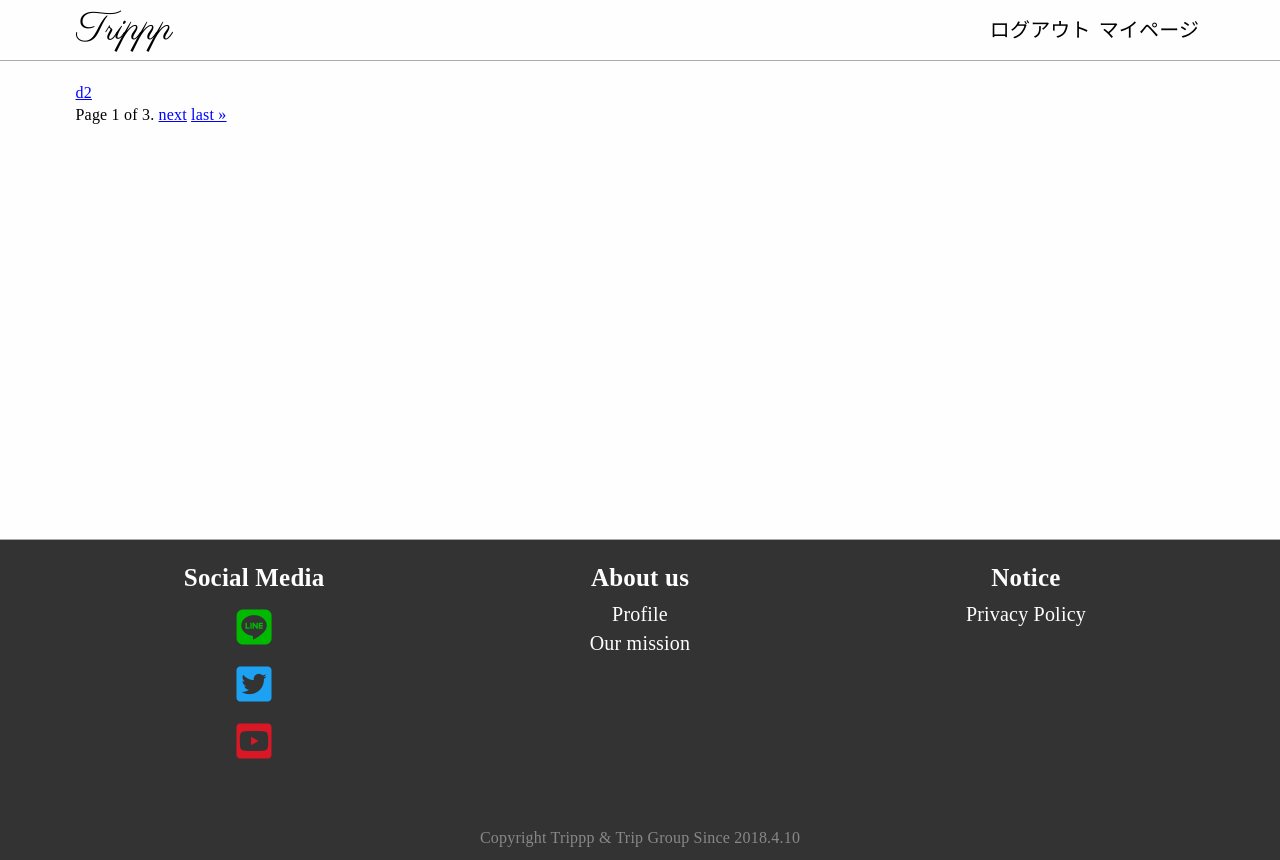
After one commit to Nullpoir/trippp, a Django app: page /tabilog/post_history/1 in a window 1280 px wide. The commit adds this page. Run offline with Django 3.2, Linux system fonts and the light colour scheme; a user stored in the database is signed in; data comes from the database, SQL or seed files in the repository; some libraries are stand-ins or nearby versions.

Commit message:
Applied Edit func and My-post-history-show func

```diff
--- a/account/views.py
+++ b/account/views.py
@@ -96,7 +96,7 @@ class UserCreateComplete(generic.TemplateView):
         return HttpResponseBadRequest()
 
 class OnlyYouMixin(UserPassesTestMixin):
-    raise_exception = True
+    raise_exception = False
 
     def test_func(self):
         user = self.request.user
--- a/static/css/base.css
+++ b/static/css/base.css
@@ -290,6 +290,7 @@
   }
 	.list__area{
 		width:50%;
+		height:100%;
 		background-color:#333;
 		opacity: 0.9;
 		z-index: 201;
--- a/static/js/menu.js
+++ b/static/js/menu.js
@@ -3,5 +3,5 @@ $(document).on("click",".sp-menu",function(){
 });
 
 $(document).on("click",".sp-menu__list",function(){
-  $(".sp-menu__list").toggleClass('is_active');
+  $(".sp-menu__list").removeClass('is_active');
 });
--- a/tabilog/models.py
+++ b/tabilog/models.py
@@ -6,6 +6,7 @@ class tabilog(models.Model):
     title=models.CharField(max_length=100)
     pub_date=models.DateTimeField(default=datetime.now)
     author=models.CharField(max_length=100)
+    user_pk=models.IntegerField()
     body=HTMLField("content")
     def __str__(self):
         return self.title
--- a/tabilog/urls.py
+++ b/tabilog/urls.py
@@ -8,4 +8,6 @@ urlpatterns = [
     path('post_done/',views.post_done,name="post_done"),
     path('',views.tabilog_list_show,name="tabilog_list_show"),
     path('articles/<int:number>',views.tabilog_show,name="tabilog_show"),
+    path('post_history/<int:user_pk>',views.post_history.as_view(),name="post_history"),
+    path('edit/<int:user_pk>/<int:tabilog_pk>',views.tabilog_update,name="tabilog_update"),
 ]
--- a/tabilog/views.py
+++ b/tabilog/views.py
@@ -5,12 +5,62 @@ from tabilog.models import tabilog
 from datetime import datetime
 from django.contrib.auth import get_user_model
 from django.core.paginator import EmptyPage, PageNotAnInteger, Paginator
+from django.views.generic import TemplateView
+from django.contrib.auth.mixins import LoginRequiredMixin,UserPassesTestMixin
 
 # Create your views here.
 User=get_user_model()
 
 def post_done(request):
     return render(request,"tabilog/post_done.html")
+
+
+class post_history(UserPassesTestMixin,TemplateView):
+    raise_exception = False
+    template_name="tabilog/post_history.html"
+    def test_func(self):
+        user = self.request.user
+        return user.pk == self.kwargs['user_pk'] or user.is_superuser
+
+    def get(self, request, user_pk):
+        my_post=tabilog.objects.all().filter(user_pk=user_pk)
+        paginator=Paginator(my_post,1)
+        page = request.GET.get('page')
+        tabilog_output=paginator.get_page(page)
+        return self.render_to_response({"lists":tabilog_output})
+
+def tabilog_update(request,user_pk,tabilog_pk):
+    req_user = request.user
+
+    if req_user.pk == user_pk or req_user.is_superuser:
+        if request.method != "POST":
+            my_post=tabilog.objects.get(pk=tabilog_pk)
+            form_context={
+                "title":my_post.title,
+                "body":my_post.body
+            }
+
+            edit_form=TabilogPostingForm(form_context)
+            context={"form":edit_form}
+            return render(request,"tabilog/postform.html",context)
+        else:
+            if request.POST["action"] == "confirm":
+                context={"form":TabilogPostingForm(request.POST)}
+                return render(request,"tabilog/postform_confirm.html",context)
+            elif request.POST["action"] == "send":
+                username=User.objects.get(pk=request.user.id).nickname
+                my_post=tabilog.objects.get(pk=tabilog_pk)
+                my_post.title=request.POST["title"]
+                my_post.body=request.POST["body"]
+                my_post.save()
+
+                return HttpResponseRedirect("/tabilog/post_done")
+            elif request.POST["action"] == "modify":
+                context={"form":TabilogPostingForm(request.POST)}
+                return render(request,"tabilog/postform.html",context)
+
+    else:
+        return HttpResponseRedirect("/account/login")
 
 def tabilog_list_show(request):
     if request.method == "POST":
@@ -37,7 +87,7 @@ def TabilogPost(request):
             return render(request,"tabilog/postform_confirm.html",context)
         elif request.POST["action"] == "send":
             username=User.objects.get(pk=request.user.id).nickname
-            new_tabilog = tabilog(title=request.POST["title"],author=username,body=request.POST["body"])
+            new_tabilog = tabilog(title=request.POST["title"],author=username,user_pk=request.user.id,body=request.POST["body"])
             new_tabilog.save()
 
             return HttpResponseRedirect("/tabilog/post_done")
@@ -49,9 +99,5 @@ def TabilogPost(request):
         context={"form":TabilogPostingForm()}
         return render(request,"tabilog/postform.html",context)
 
-def tabilog_mylist(request):
-    pass
-def tabilog_update(request):
-    pass
 def tabilog_delete(request):
     pass
--- a/templates/account/mypage.html
+++ b/templates/account/mypage.html
@@ -18,4 +18,5 @@
     </tbody>
 </table>
 <a href="/tabilog/post">投稿</a>
+<a href="/tabilog/post_history/{{user.pk}}?page=1/">自分の投稿</a>
 {% endblock %}
--- a/templates/base.html
+++ b/templates/base.html
@@ -38,12 +38,14 @@
     </div>
   </div>
   <div class="sp-menu__list">
+    <div class="list__area">
       {% if user.is_authenticated %}
         <a class="sp-menu__list__item" href="{% url 'account:logout' %}">ログアウト</a>
         <a class="header__menu__list" href="{% url 'account:mypage' user.pk %}">マイページ</a>
       {% else %}
         <a class="sp-menu__list__item" href="{% url 'account:login' %}">ログイン</a>
       {% endif %}
+    </div>
   </div>
   {% block topimage %}{% endblock %}
   <div class="root__content">
--- /dev/null
+++ b/templates/tabilog/post_history.html
@@ -0,0 +1,36 @@
+{% extends "base.html" %}
+{% load static %}
+
+{% block header %}
+<title>Trippp -自分が投稿したたびろぐリスト-</title>
+<link rel="stylesheet" type="text/css" href="{% static 'css/post_history.css' %}">
+{% endblock %}
+
+{% block content %}
+<div class="content__wrapper__content">
+  <div class="content__list">
+  {% for list in lists %}
+
+      <a href="/tabilog/articles/{{ list.pk }}">{{ list.title}}</a>
+  {% endfor %}
+  </div>
+
+  <div class="content__pagination">
+      <span class="pagination__step-links">
+          {% if lists.has_previous %}
+              <a href="?page=1">&laquo; first</a>
+              <a href="?page={{ lists.previous_page_number }}">previous</a>
+          {% endif %}
+
+          <span class="pagination_current">
+              Page {{ lists.number }} of {{ lists.paginator.num_pages }}.
+          </span>
+
+          {% if lists.has_next %}
+              <a href="?page={{ lists.next_page_number }}">next</a>
+              <a href="?page={{ lists.paginator.num_pages }}">last &raquo;</a>
+          {% endif %}
+      </span>
+  </div>
+</div>
+{% endblock %}
```
Also changed, not shown: db.sqlite3, static/css/post_history.css (added), tabilog/migrations/0001_initial.py. Lines whose indentation alone changed are shown as unchanged.
